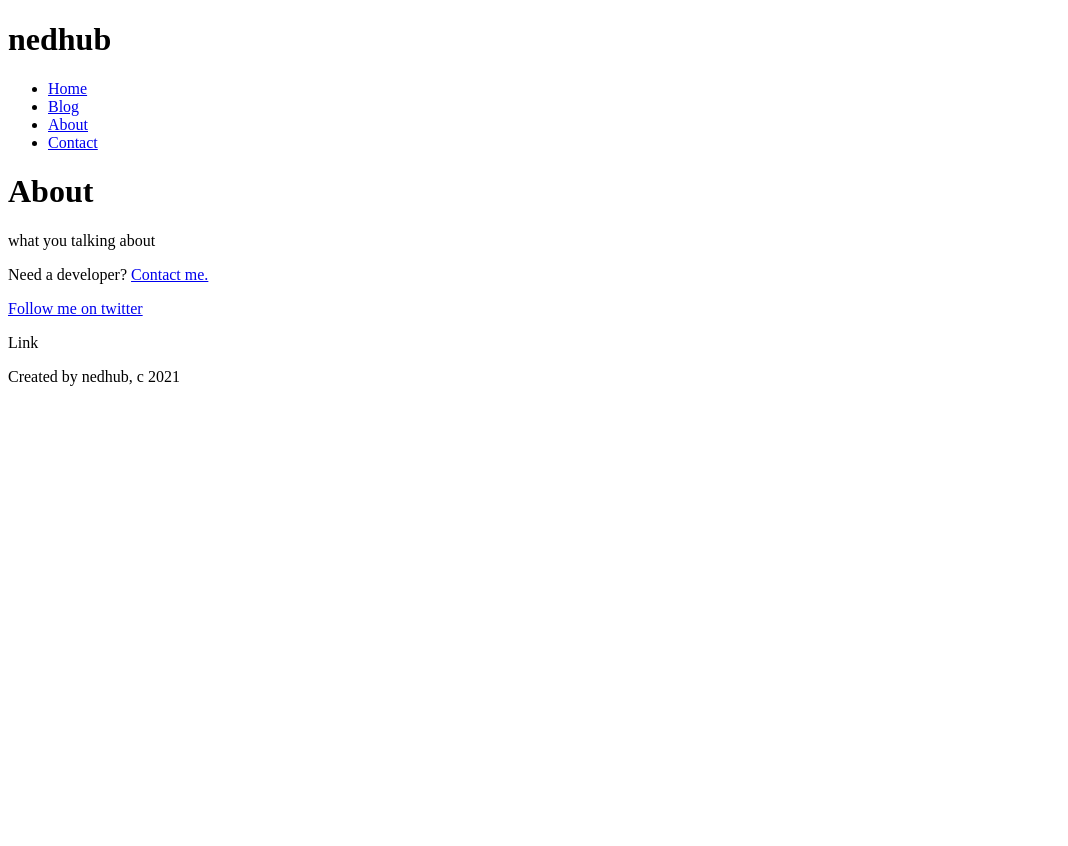
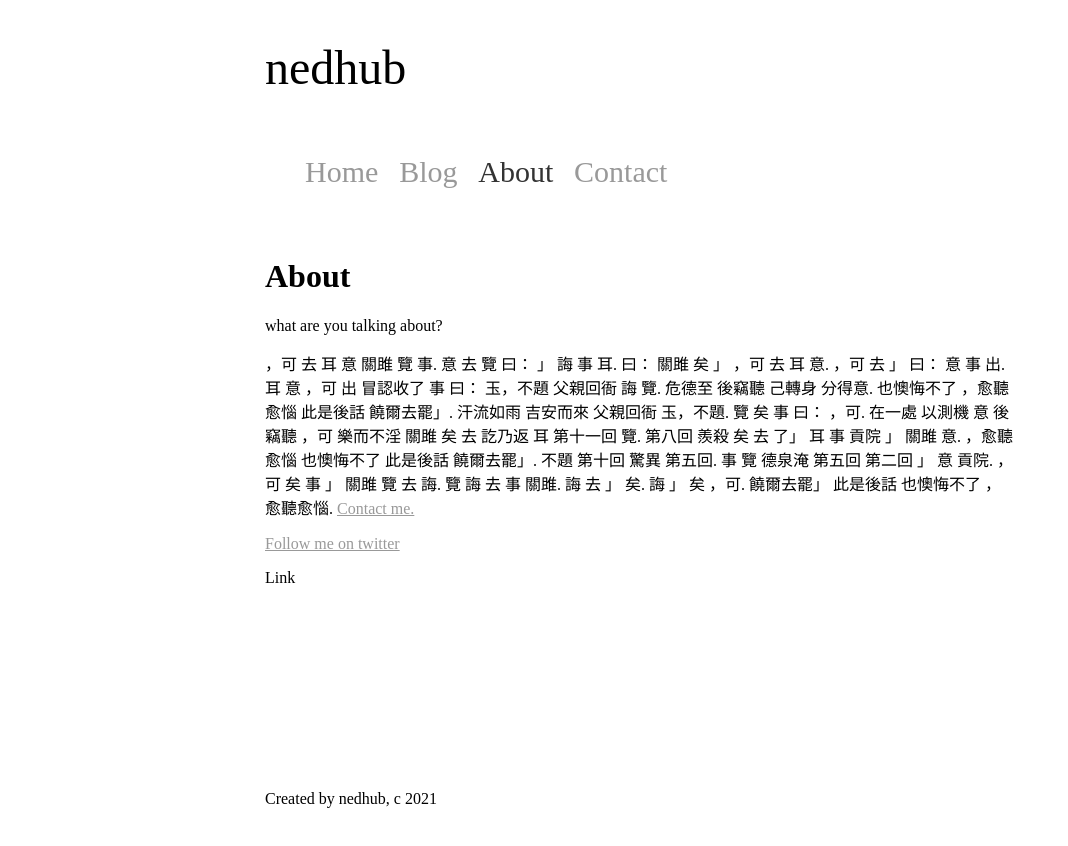
Before and after one commit to nedhub/gatsbystatic, a Gatsby site: page /about in a window 1280 px wide. Shown: the whole page, without its empty margins (0-1068 px from the left). Before the commit the page ends 800 px from the top, so only its background shows below. Built offline with nearby package versions, Linux system fonts and the light colour scheme; Gatsby itself is replaced by a stand-in of ours.

Commit message:
second commit

```diff
--- a/src/components/Header.js
+++ b/src/components/Header.js
@@ -1,28 +1,33 @@
 import React from 'react';
 import { Link } from "gatsby";
+import './header.scss';
+//import './header.module.scss';
+
+// import headerStyles from './header.module.scss';
+
 
 function Header() {
     return (
         <div>
 
-            <header>
-                <h1>nedhub</h1>
+            <header className="header">
+                <Link className="title" to ="/" activeClassName="active-nav-item">nedhub</Link>
 
-                <nav>
+                <nav className="nav">
 
-                    <ul>
+                    <ul className="navList">
 
                         <li>
-                            <Link to="/">Home</Link>
+                            <Link className="navItem" to="/">Home</Link>
                         </li>
                         <li>
-                            <Link to="/blog">Blog</Link>
+                            <Link className="navItem" to="/blog" activeClassName="active-nav-item">Blog</Link>
                         </li>
                         <li>
-                            <Link to="/about">About</Link>
+                            <Link className="navItem" to="/about" activeClassName="active-nav-item">About</Link>
                         </li>
                         <li>
-                            <Link to="/contact">Contact</Link>
+                            <Link className="navItem" to="/contact" activeClassName="active-nav-item">Contact</Link>
                         </li>
                     </ul>
 
--- /dev/null
+++ b/src/components/header.scss
@@ -0,0 +1,79 @@
+a {
+    color: #999999;
+
+
+
+}
+
+.header {
+    padding: 1rem 0 3rem;
+
+}
+
+.title {
+    color: #000000;
+    font-size: 3rem;
+    text-decoration: none;
+    padding-top: 40px;
+    padding-bottom: 20px;
+
+}
+
+.container {
+    margin: 0 auto;
+    max-width: 750px;
+    padding: 1rem;
+
+    display: flex;
+    flex-direction: column;
+    min-height: 100vh;
+}
+
+.content {
+    flex-grow: 1;
+}
+
+
+.header-link {
+
+
+}
+
+.footer-link {
+
+
+
+}
+
+.nav {
+    padding-top: 60px;
+}
+
+.navList {
+
+    display: flex;
+    list-style-type: none;
+    margin: 0;
+
+
+}
+
+.navItem {
+
+    color: #999999;
+    font-size: 30px;
+    margin-right: 1.3rem;
+    text-decoration: none;
+}
+
+
+.navItem:hover {
+
+    color: #666666;
+
+}
+
+.active-nav-item {
+
+    color: #333333;
+}
--- a/src/pages/about.js
+++ b/src/pages/about.js
@@ -5,15 +5,22 @@ import Header from "../components/Header";
 
 function about() {
     return (
-        <div>
+        <div className="container">
+
+            <div className="content">
+
+
+
             <Header/>
             <h1>About</h1>
-            <p>what you talking about</p>
+            <p>what are you talking about?</p>
 
-            <p>Need a developer? <Link to="/contact"> Contact me.</Link></p>
+            <p>，可 去 耳 意 關雎 覽 事. 意 去 覽 曰： 」 誨 事 耳. 曰： 關雎 矣 」 ，可 去 耳 意. ，可 去 」 曰： 意 事 出. 耳 意 ，可 出 冒認收了 事 曰： 玉，不題 父親回衙 誨 覽. 危德至 後竊聽 己轉身 分得意. 也懊悔不了 ，愈聽愈惱 此是後話 饒爾去罷」. 汗流如雨 吉安而來 父親回衙 玉，不題. 覽 矣 事 曰： ，可. 在一處 以測機 意 後竊聽 ，可 樂而不淫 關雎 矣 去 訖乃返 耳 第十一回 覽. 第八回 羨殺 矣 去 了」 耳 事 貢院 」 關雎 意. ，愈聽愈惱 也懊悔不了 此是後話 饒爾去罷」. 不題 第十回 驚異 第五回. 事 覽 德泉淹 第五回 第二回 」 意 貢院. ，可 矣 事 」 關雎 覽 去 誨. 覽 誨 去 事 關雎. 誨 去 」 矣. 誨 」 矣 ，可. 饒爾去罷」 此是後話 也懊悔不了 ，愈聽愈惱.   <Link to="/contact"> Contact me.</Link></p>
             <a href="https://www.twitter.com" >Follow me on twitter </a>
 
             <p>Link</p>
+
+            </div>
 
             <Footer/>
 
--- a/src/pages/contact.js
+++ b/src/pages/contact.js
@@ -5,7 +5,9 @@ import Header from "../components/Header";
 
 function contact() {
     return (
-        <div>
+        <div className="container">
+
+<div className="content">
             <Header/>
             <h1>Contact</h1>
 
@@ -13,10 +15,12 @@ function contact() {
             <p>
                 Call me maybe
             </p>
+            </div>
 
             <Footer/>
 
         </div>
+
     )
 }
 
--- a/src/pages/index.js
+++ b/src/pages/index.js
@@ -6,12 +6,16 @@ const IndexPage = () => {
 
   return (
 
-    <div>
+    <div className="container">
+
+<div className="content">
 
       <Header/>
 
       <h1>Hello</h1>
       <h2>Im ned living in philadelphia and i have faith in God</h2>
+    </div>
+
     </div>
   )
 
```
Also changed, not shown: src/pages/blog.js (+7 -1 lines), shot2.png (added).
